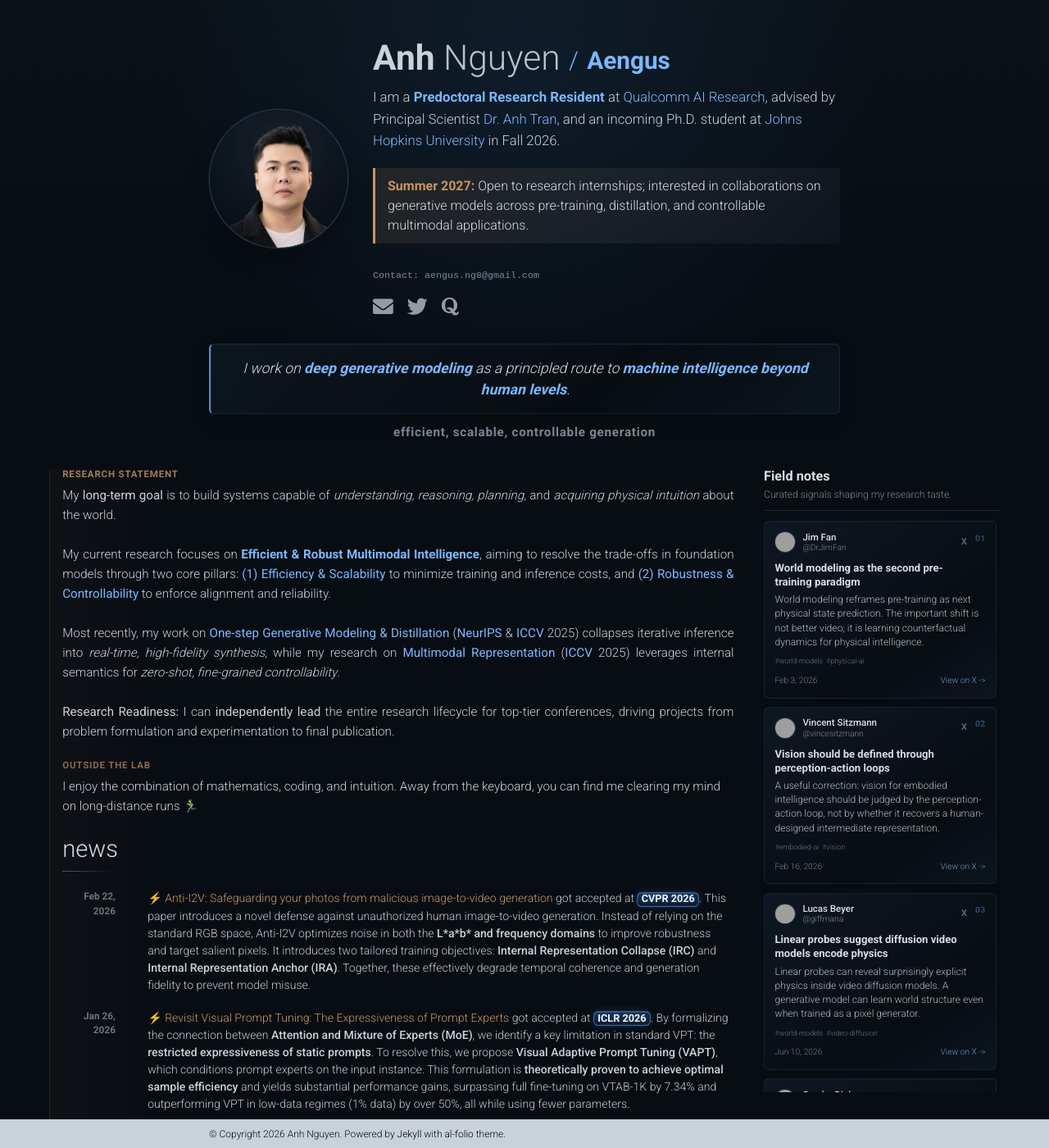
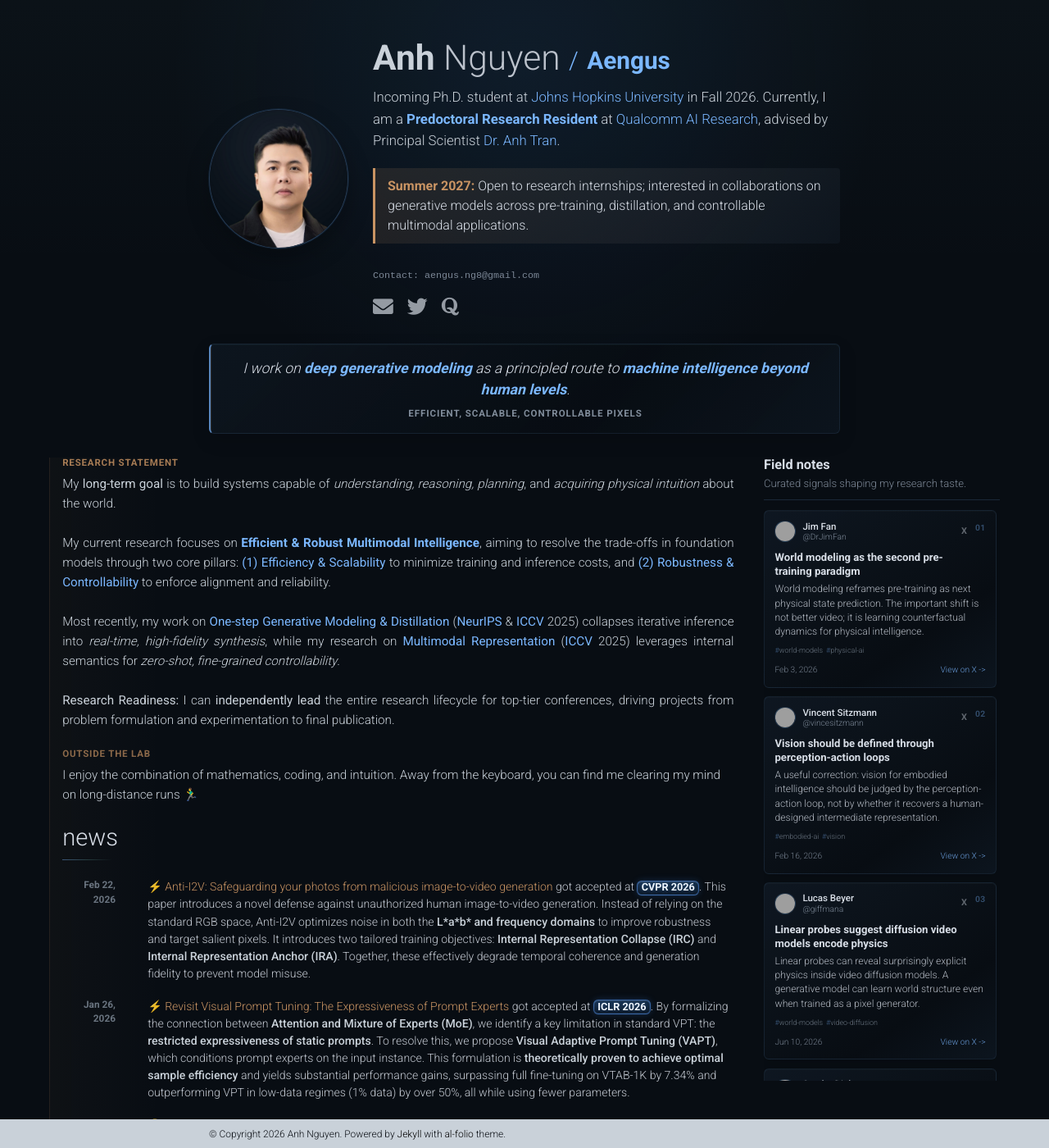
Before and after one commit to aengusng8/aengusng8.github.io, a Jekyll site: the page built from _pages/about.md, in a window 1280 px wide and 1400 px high. Shown: the whole window at 82% size. Built offline with Jekyll 4.4.1, drawn with Linux system fonts in a browser that asks for light colours; comment, search, counter and statistics services are not loaded; a style sheet for code colours, icons or effects is not loaded; grey boxes are pictures that could not be loaded.

Commit message:
Polish homepage research positioning

```diff
--- a/_pages/about.md
+++ b/_pages/about.md
@@ -4,7 +4,7 @@ title: about
 permalink: /
 subtitle: |+
   <div style="font-size: 1.05em; line-height: 1.6; margin-bottom: 20px;">
-    I am a <span style="color: #7bb7ff; font-weight: bold;">Predoctoral Research Resident</span> at <a href="https://www.qualcomm.com/research/artificial-intelligence" target="_blank" style="color: #7bb7ff; text-decoration: none;">Qualcomm AI Research</a>, advised by Principal Scientist <a href="https://scholar.google.com/citations?user=FYZ5ODQAAAAJ&hl=en" target="_blank" style="color: #7bb7ff; text-decoration: none;">Dr. Anh Tran</a>, and an incoming Ph.D. student at <a href="https://www.jhu.edu/" target="_blank" style="color: #7bb7ff; text-decoration: none;">Johns Hopkins University</a> in Fall 2026.
+    Incoming Ph.D. student at <a href="https://www.jhu.edu/" target="_blank" style="color: #7bb7ff; text-decoration: none;">Johns Hopkins University</a> in Fall 2026. Currently, I am a <span style="color: #7bb7ff; font-weight: bold;">Predoctoral Research Resident</span> at <a href="https://www.qualcomm.com/research/artificial-intelligence" target="_blank" style="color: #7bb7ff; text-decoration: none;">Qualcomm AI Research</a>, advised by Principal Scientist <a href="https://scholar.google.com/citations?user=FYZ5ODQAAAAJ&hl=en" target="_blank" style="color: #7bb7ff; text-decoration: none;">Dr. Anh Tran</a>.
   </div>
 
   <div style="background: linear-gradient(135deg, rgba(201, 148, 99, 0.13), rgba(123, 183, 255, 0.045)); border-left: 3px solid #c99463; padding: 10px 15px; border-radius: 0 4px 4px 0; margin-bottom: 25px;">
@@ -29,10 +29,9 @@ social: true  # includes social icons at the bottom of a page
         <span style="color: #d7dde6; font-style: italic; font-size: 1.1em;">
             I work on <span style="color: #7bb7ff; font-weight: bold;">deep generative modeling</span> as a principled route to <span style="color: #7bb7ff; font-weight: bold;">machine intelligence beyond human levels</span>.
         </span>
+        <div class="research-signature">efficient, scalable, controllable pixels</div>
     </div>
 </div>
-
-<div class="research-signature">efficient, scalable, controllable generation</div>
 
 
 <!-- RESEARCH STATEMENT SECTION -->
--- a/_sass/_base.scss
+++ b/_sass/_base.scss
@@ -572,22 +572,24 @@ footer.sticky-bottom {
         margin-bottom: 0.35rem;
         abbr {
           display: inline-block;
-          min-width: 4.45rem;
-          padding: 0.12rem 0.48rem 0.13rem;
-          border: 1px solid rgba(123, 183, 255, 0.5);
+          min-width: 4.72rem;
+          padding: 0.14rem 0.56rem 0.15rem;
+          border: 1px solid rgba(123, 183, 255, 0.62);
           border-radius: 999px;
           color: rgba(238, 246, 255, 0.94);
           background:
-            linear-gradient(180deg, rgba(24, 76, 138, 0.36), rgba(8, 21, 38, 0.82)),
-            linear-gradient(90deg, rgba(123, 183, 255, 0.14), rgba(127, 215, 209, 0.08));
+            linear-gradient(180deg, rgba(34, 96, 168, 0.48), rgba(8, 21, 38, 0.88)),
+            linear-gradient(90deg, rgba(123, 183, 255, 0.22), rgba(127, 215, 209, 0.1));
           box-shadow:
-            inset 0 0 0 1px rgba(238, 246, 255, 0.055),
-            inset 0 1px 0 rgba(238, 246, 255, 0.1),
-            0 0 10px rgba(63, 129, 220, 0.22);
-          font-size: 0.68rem;
+            inset 0 0 0 1px rgba(238, 246, 255, 0.08),
+            inset 0 1px 0 rgba(238, 246, 255, 0.16),
+            0 0 13px rgba(63, 129, 220, 0.3),
+            0 0 1px rgba(123, 183, 255, 0.55);
+          font-size: 0.7rem;
           font-weight: 800;
           letter-spacing: 0.02em;
           text-align: center;
+          text-shadow: 0 0 9px rgba(238, 246, 255, 0.2);
           a {
             color: inherit;
             &:hover {
@@ -606,15 +608,15 @@ footer.sticky-bottom {
         .venue-cvpr,
         .venue-iclr,
         .venue-iccv {
-          border-color: rgba(123, 183, 255, 0.58);
+          border-color: rgba(123, 183, 255, 0.82);
           background:
-            linear-gradient(180deg, rgba(24, 76, 138, 0.42), rgba(8, 21, 38, 0.84)),
-            linear-gradient(90deg, rgba(123, 183, 255, 0.18), rgba(127, 215, 209, 0.1));
+            linear-gradient(180deg, rgba(44, 112, 190, 0.56), rgba(8, 21, 38, 0.9)),
+            linear-gradient(90deg, rgba(123, 183, 255, 0.26), rgba(127, 215, 209, 0.13));
           box-shadow:
-            inset 0 0 0 1px rgba(238, 246, 255, 0.07),
-            inset 0 1px 0 rgba(238, 246, 255, 0.12),
-            0 0 12px rgba(63, 129, 220, 0.26),
-            0 0 1px rgba(123, 183, 255, 0.5);
+            inset 0 0 0 1px rgba(238, 246, 255, 0.1),
+            inset 0 1px 0 rgba(238, 246, 255, 0.18),
+            0 0 16px rgba(63, 129, 220, 0.38),
+            0 0 3px rgba(123, 183, 255, 0.58);
         }
       }
       .title {
@@ -928,7 +930,7 @@ html.transition *:after {
     max-width: 100%;
     margin: 0.28rem 0 0;
     color: rgba(155, 168, 184, 0.78);
-    font-size: 0.76rem;
+    font-size: 0.82rem;
     line-height: 1.42;
     white-space: nowrap;
   }
@@ -1178,14 +1180,15 @@ html.transition *:after {
 }
 
 .research-signature {
-  max-width: 830px !important;
-  margin: -1.18rem auto 2.05rem;
-  color: rgba(155, 168, 184, 0.78);
-  font-size: 0.78rem;
-  font-weight: 600;
-  letter-spacing: 0.05em;
+  margin: 0.52rem auto 0;
+  color: rgba(155, 168, 184, 0.82);
+  font-size: 0.72rem;
+  font-style: normal;
+  font-weight: 700;
+  letter-spacing: 0.08em;
   line-height: 1.35;
   text-align: center;
+  text-transform: uppercase;
 }
 
 .news {
```
